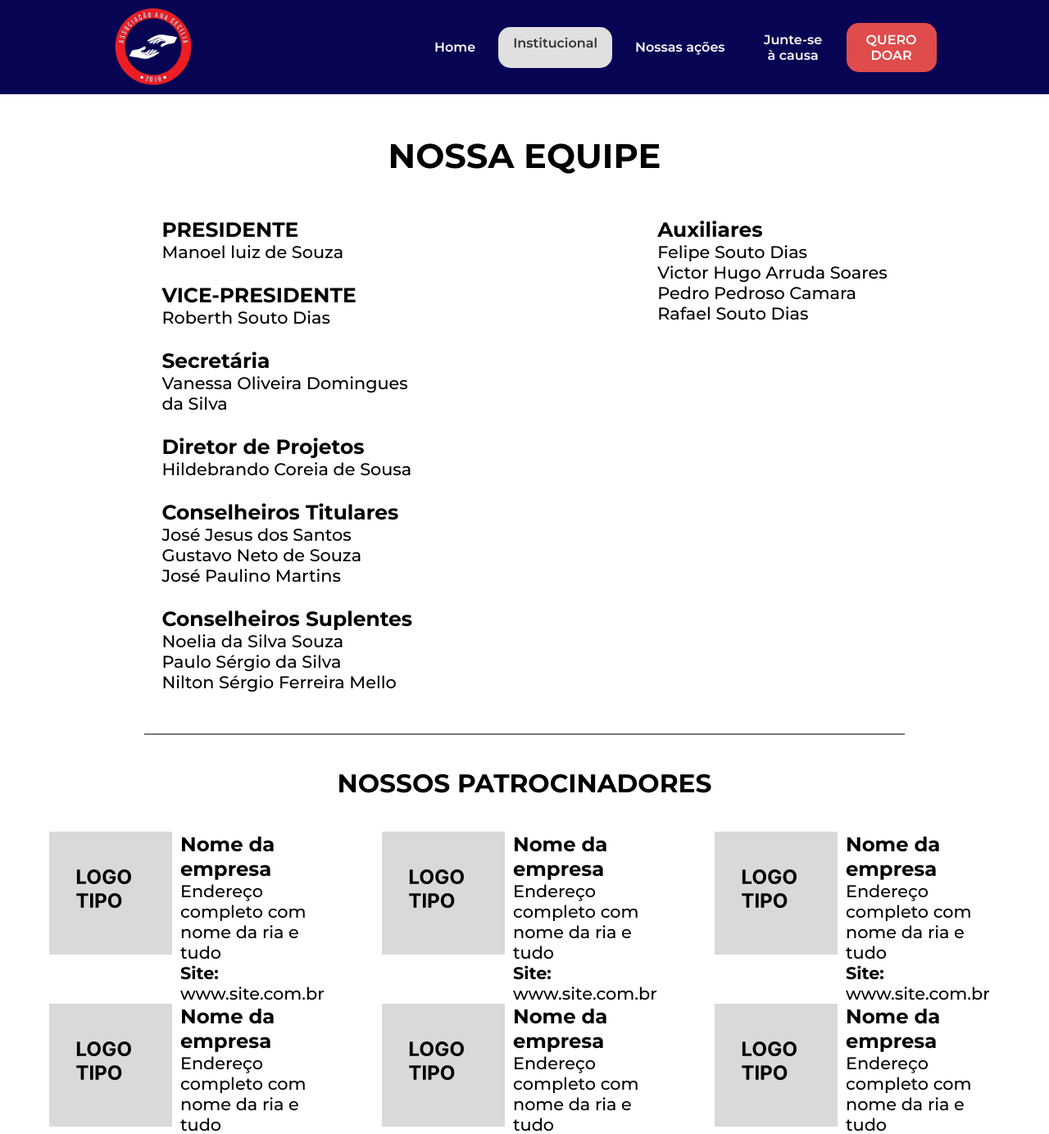
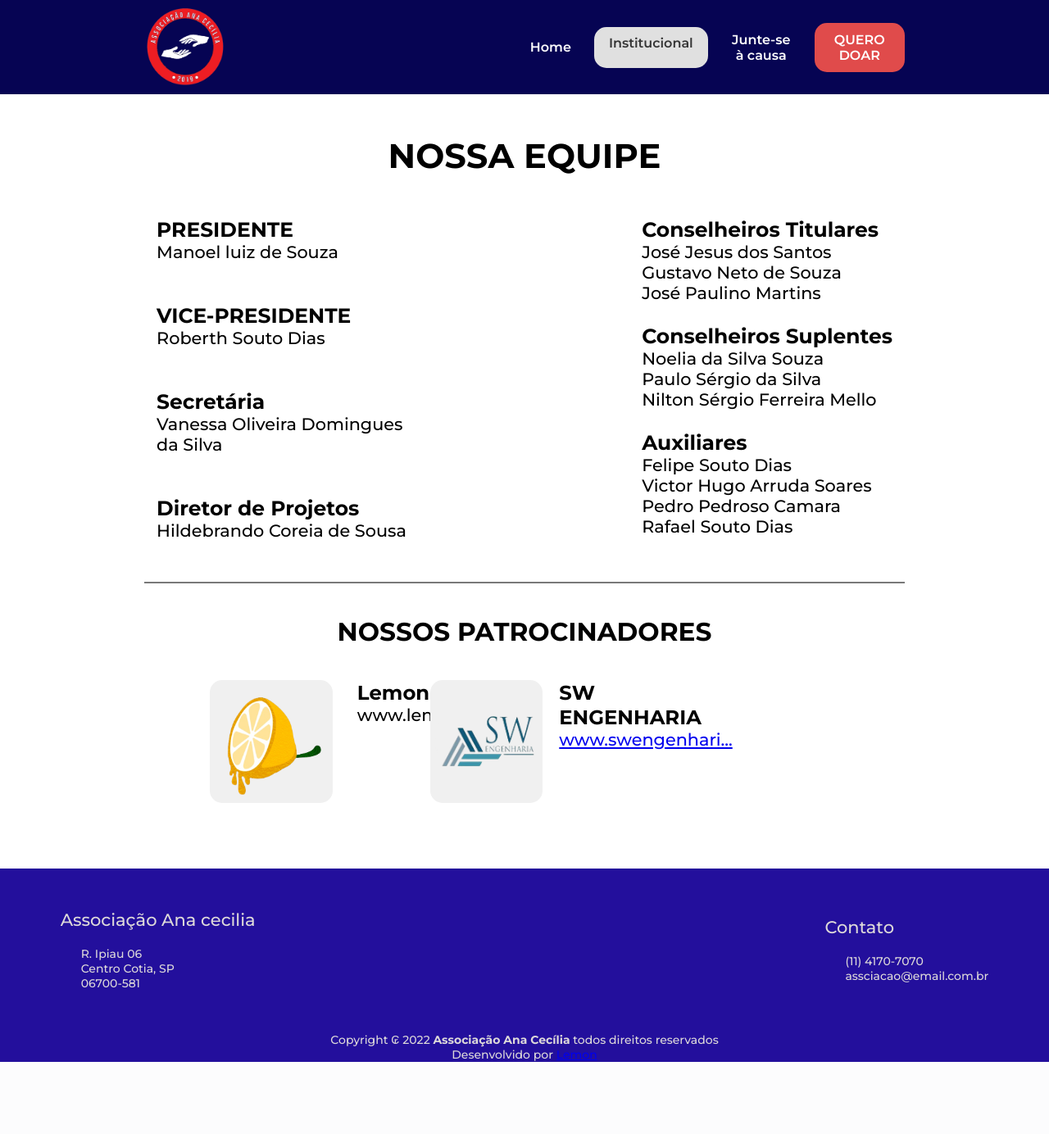
Before and after one commit to Antonio723/ana_cecilia_v2, a PHP site: page /html/institucional.html in a window 1280 px wide. Shown: the top 1384 px of the page at 82% size. After the commit the page ends 1296 px from the top, so only its background shows below. Run offline with PHP 8.4, Linux system fonts and the light colour scheme; a map, chart or similar area stays blank; grey boxes are pictures that could not be loaded.

Commit message:
refatoração

```diff
--- a/css/institucional/screen.css
+++ b/css/institucional/screen.css
@@ -49,7 +49,7 @@ hr{
 .partnerCard{
     display: flex;
     width: 30%;
-    column-gap: 10px;
+    column-gap: 30px;
 }
 
 .partnerCard>img{
@@ -57,5 +57,14 @@ hr{
     max-height: 150px;
     width: auto;
     height: auto;
-    background-color: tomato;
+    background-color: #f0f0f0;
+    border-radius: 15px;
 }
+
+.leftMebers{
+    row-gap: 50px;
+}
+
+.textPartener{
+    gap: 20px;
+}
--- a/css/main.css
+++ b/css/main.css
@@ -99,13 +99,13 @@ footer{
 }
 
 .informacoes{
-    height: 350px;
+    height: 200px;
     display: flex;
     justify-content: space-around;
     align-items: center;
     font-size: 14px;
 
-    margin-bottom: 40px;
+    /* margin-bottom: 40px; */
 }
 
 .justificador{
--- a/html/doacao.html
+++ b/html/doacao.html
@@ -109,7 +109,10 @@
                 </div>
             </div>
             <div class="mapa">
-                <iframe src="https://www.google.com/maps/embed?pb=!1m18!1m12!1m3!1d3655.838479674918!2d-46.941671899999996!3d-23.610125!2m3!1f0!2f0!3f0!3m2!1i1024!2i768!4f13.1!3m3!1m2!1s0x94cf07820a013bcf%3A0xb15d1e66a804adf2!2sR.%20Ipiau%2C%206%20-%20Jardim%20Leonor%2C%20Cotia%20-%20SP%2C%2006700-581!5e0!3m2!1spt-BR!2sbr!4v1667128022669!5m2!1spt-BR!2sbr" width="400" height="300" style="border:0;" allowfullscreen="" loading="lazy" referrerpolicy="no-referrer-when-downgrade"></iframe>
+                <iframe
+                    src="https://www.google.com/maps/embed?pb=!1m18!1m12!1m3!1d3655.838479674918!2d-46.941671899999996!3d-23.610125!2m3!1f0!2f0!3f0!3m2!1i1024!2i768!4f13.1!3m3!1m2!1s0x94cf07820a013bcf%3A0xb15d1e66a804adf2!2sR.%20Ipiau%2C%206%20-%20Jardim%20Leonor%2C%20Cotia%20-%20SP%2C%2006700-581!5e0!3m2!1spt-BR!2sbr!4v1667128022669!5m2!1spt-BR!2sbr"
+                    width="400" height="150" style="border:0; border-radius: 15px;" allowfullscreen="" loading="lazy"
+                    referrerpolicy="no-referrer-when-downgrade"></iframe>
             </div>
             <div class="contato">
                 <h2>Contato</h2>
--- a/html/home.html
+++ b/html/home.html
@@ -102,7 +102,7 @@
             <div class="mapa">
                 <iframe
                     src="https://www.google.com/maps/embed?pb=!1m18!1m12!1m3!1d3655.838479674918!2d-46.941671899999996!3d-23.610125!2m3!1f0!2f0!3f0!3m2!1i1024!2i768!4f13.1!3m3!1m2!1s0x94cf07820a013bcf%3A0xb15d1e66a804adf2!2sR.%20Ipiau%2C%206%20-%20Jardim%20Leonor%2C%20Cotia%20-%20SP%2C%2006700-581!5e0!3m2!1spt-BR!2sbr!4v1667128022669!5m2!1spt-BR!2sbr"
-                    width="400" height="300" style="border:0;" allowfullscreen="" loading="lazy"
+                    width="400" height="150" style="border:0; border-radius: 15px;" allowfullscreen="" loading="lazy"
                     referrerpolicy="no-referrer-when-downgrade"></iframe>
             </div>
             <div class="contato">
--- a/html/institucional.html
+++ b/html/institucional.html
@@ -23,7 +23,7 @@
                 <ul class="menu-screen">
                     <li class="item_menu"><a href="home.html" class="text_menu">Home</a></li>
                     <li class="item_menu"><a href="institucional.html" class="text_menu selecionado">Institucional</a></li>
-                    <li class="item_menu"><a href="" class="text_menu">Nossas ações</a></li>
+                    <!-- <li class="item_menu"><a href="" class="text_menu">Nossas ações</a></li> -->
                     <li class="item_menu causa"><a href="juntese.html" class="text_menu">Junte-se à causa</a></li>
                     <li class="item_menu doacao"><a href="doacao.html" class="text_menu">QUERO DOAR</a></li>
                 </ul>
@@ -34,7 +34,7 @@
                 <ul class="menu-mobile">
                     <li class="item_menu"><a href="home.html" class="text_menu">Home</a></li>
                     <li class="item_menu"><a href="institucional.html" class="text_menu selecionado">Institucional</a></li>
-                    <li class="item_menu"><a href="" class="text_menu">Nossas ações</a></li>
+                    <!-- <li class="item_menu"><a href="" class="text_menu">Nossas ações</a></li> -->
                     <li class="quebraDeTexto item_menu causa"><a href="juntese.html" class="text_menu">Junte-se à causa</a></li>
                     <li class="quebraDeTexto item_menu doacao"><a href="doacao.html" class="text_menu">QUERO DOAR</a>
                     </li>
@@ -62,6 +62,8 @@
                     <h2 class="bold">Diretor de Projetos</h2>
                     <p>Hildebrando Coreia de Sousa</p>
                 </div>
+            </div>
+            <div class="rightMebers columnMembers">
                 <div class="memberGroup">
                     <h2 class="bold">Conselheiros Titulares</h2>
                     <p>José Jesus dos Santos</p>
@@ -74,8 +76,6 @@
                     <p>Paulo Sérgio da Silva</p>
                     <p>Nilton Sérgio Ferreira Mello</p>
                 </div>
-            </div>
-            <div class="rightMebers columnMembers">
                 <div class="memberGroup">
                     <h2 class="bold">Auxiliares</h2>
                     <p>Felipe Souto Dias</p>
@@ -91,51 +91,17 @@
             <h2 class="bold">NOSSOS PATROCINADORES</h2>
             <div class="partnerCards">
                 <div class="partnerCard">
-                    <img src="../img/defaultLogoPartner.png" alt="logo">
-                    <div class="partnerTexts">
-                        <h3 class="bold">Nome da empresa</h3>
-                        <p>Endereço completo com nome da ria e tudo</p>
-                        <p><span class="bold">Site: </span>www.site.com.br</p>
+                    <img src="../img/lemonLogo.png" alt="logo">
+                    <div class="partnerTexts ">
+                        <h3 class="bold">Lemon</h3>
+                        <p>www.lemon.com.br</p>
                     </div>
                 </div>
-                <div class="partnerCard">
-                    <img src="../img/defaultLogoPartner.png" alt="logo">
+                <div class="partnerCard textPartener">
+                    <img src="../img/empresa1.png" alt="logo">
                     <div class="partnerTexts">
-                        <h3 class="bold">Nome da empresa</h3>
-                        <p>Endereço completo com nome da ria e tudo</p>
-                        <p><span class="bold">Site: </span>www.site.com.br</p>
-                    </div>
-                </div>
-                <div class="partnerCard">
-                    <img src="../img/defaultLogoPartner.png" alt="logo">
-                    <div class="partnerTexts">
-                        <h3 class="bold">Nome da empresa</h3>
-                        <p>Endereço completo com nome da ria e tudo</p>
-                        <p><span class="bold">Site: </span>www.site.com.br</p>
-                    </div>
-                </div>
-                <div class="partnerCard">
-                    <img src="../img/defaultLogoPartner.png" alt="logo">
-                    <div class="partnerTexts">
-                        <h3 class="bold">Nome da empresa</h3>
-                        <p>Endereço completo com nome da ria e tudo</p>
-                        <p><span class="bold">Site: </span>www.site.com.br</p>
-                    </div>
-                </div>
-                <div class="partnerCard">
-                    <img src="../img/defaultLogoPartner.png" alt="logo">
-                    <div class="partnerTexts">
-                        <h3 class="bold">Nome da empresa</h3>
-                        <p>Endereço completo com nome da ria e tudo</p>
-                        <p><span class="bold">Site: </span>www.site.com.br</p>
-                    </div>
-                </div>
-                <div class="partnerCard">
-                    <img src="../img/defaultLogoPartner.png" alt="logo">
-                    <div class="partnerTexts">
-                        <h3 class="bold">Nome da empresa</h3>
-                        <p>Endereço completo com nome da ria e tudo</p>
-                        <p><span class="bold">Site: </span>www.site.com.br</p>
+                        <h3 class="bold">SW ENGENHARIA</h3>
+                        <p><a href="https://www.swengenhariaeconstrucoes.com.br/">www.swengenhari...</a></p>
                     </div>
                 </div>
             </div>
@@ -154,7 +120,7 @@
             <div class="mapa">
                 <iframe
                     src="https://www.google.com/maps/embed?pb=!1m18!1m12!1m3!1d3655.838479674918!2d-46.941671899999996!3d-23.610125!2m3!1f0!2f0!3f0!3m2!1i1024!2i768!4f13.1!3m3!1m2!1s0x94cf07820a013bcf%3A0xb15d1e66a804adf2!2sR.%20Ipiau%2C%206%20-%20Jardim%20Leonor%2C%20Cotia%20-%20SP%2C%2006700-581!5e0!3m2!1spt-BR!2sbr!4v1667128022669!5m2!1spt-BR!2sbr"
-                    width="400" height="300" style="border:0;" allowfullscreen="" loading="lazy"
+                    width="400" height="150" style="border:0; border-radius: 15px;" allowfullscreen="" loading="lazy"
                     referrerpolicy="no-referrer-when-downgrade"></iframe>
             </div>
             <div class="contato">
--- a/html/juntese.html
+++ b/html/juntese.html
@@ -76,7 +76,10 @@
                 </div>
             </div>
             <div class="mapa">
-                <iframe src="https://www.google.com/maps/embed?pb=!1m18!1m12!1m3!1d3655.838479674918!2d-46.941671899999996!3d-23.610125!2m3!1f0!2f0!3f0!3m2!1i1024!2i768!4f13.1!3m3!1m2!1s0x94cf07820a013bcf%3A0xb15d1e66a804adf2!2sR.%20Ipiau%2C%206%20-%20Jardim%20Leonor%2C%20Cotia%20-%20SP%2C%2006700-581!5e0!3m2!1spt-BR!2sbr!4v1667128022669!5m2!1spt-BR!2sbr" width="400" height="300" style="border:0;" allowfullscreen="" loading="lazy" referrerpolicy="no-referrer-when-downgrade"></iframe>
+                <iframe
+                    src="https://www.google.com/maps/embed?pb=!1m18!1m12!1m3!1d3655.838479674918!2d-46.941671899999996!3d-23.610125!2m3!1f0!2f0!3f0!3m2!1i1024!2i768!4f13.1!3m3!1m2!1s0x94cf07820a013bcf%3A0xb15d1e66a804adf2!2sR.%20Ipiau%2C%206%20-%20Jardim%20Leonor%2C%20Cotia%20-%20SP%2C%2006700-581!5e0!3m2!1spt-BR!2sbr!4v1667128022669!5m2!1spt-BR!2sbr"
+                    width="400" height="150" style="border:0; border-radius: 15px;" allowfullscreen="" loading="lazy"
+                    referrerpolicy="no-referrer-when-downgrade"></iframe>
             </div>
             <div class="contato">
                 <h2>Contato</h2>
```
Also changed, not shown: img/empresa1.png (added), img/lemonLogo.png (added), img/lemonLogo2.png (added).
